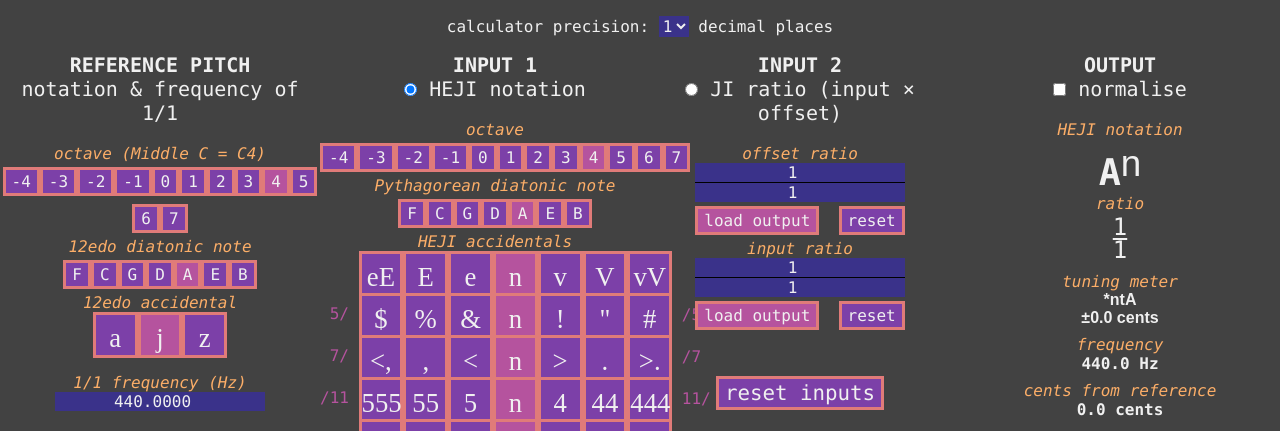
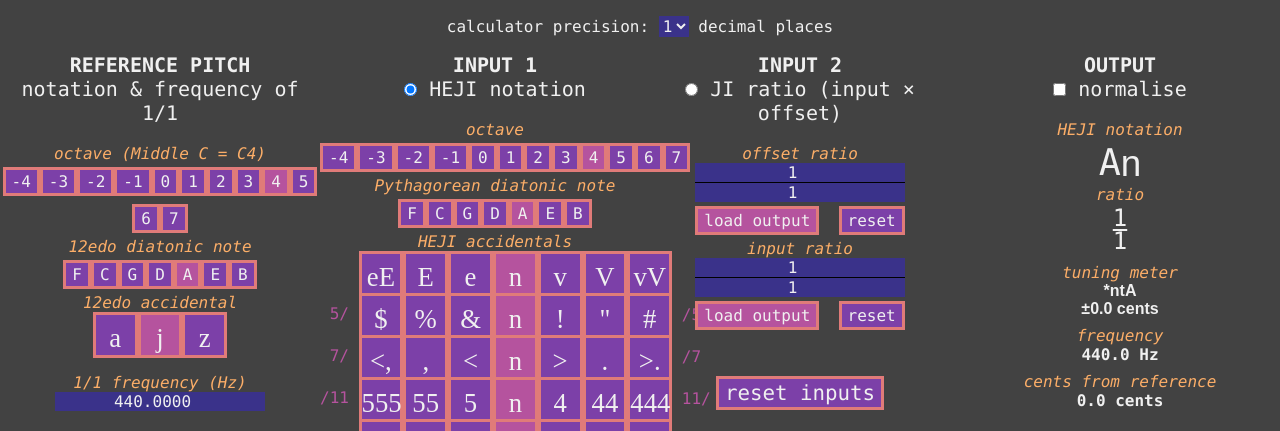
Before and after one commit to richiegreene/notation, a PHP site: page / in a window 1280 px wide. Shown: the part 105-536 px from the top of the page. Run offline with PHP 8.4, Linux system fonts and the light colour scheme; some web fonts are replaced.

Commit message:
Ordinaly alignment output fix!

```diff
--- a/HEJI Extensions/hejicalc-main/src/style.css
+++ b/HEJI Extensions/hejicalc-main/src/style.css
@@ -261,6 +261,7 @@ button.chromatic, .syntonic, .septimal, .undecimal, .tridecimal, .seventeen, .ni
     box-sizing: border-box;
     line-height: 2.875rem; /* For vertical centering */
     padding: 0; /* To help with line-height centering */
+    vertical-align: middle;
 }
 
 .label {
@@ -288,6 +289,7 @@ button.chromatic, .syntonic, .septimal, .undecimal, .tridecimal, .seventeen, .ni
     display: inline-flex;
     margin-top: 0.25rem;
     margin-bottom: 0;
+    vertical-align: middle;
 }
 
 #num {
@@ -306,9 +308,10 @@ button.chromatic, .syntonic, .septimal, .undecimal, .tridecimal, .seventeen, .ni
 .noteName{
     color: var(--color-text);
     font-family: Menlo, Monaco, 'Courier New', monospace;
-    font-weight: bold;
+    font-weight: normal;
     font-size: 2.3rem;
     display: inline;
+    vertical-align: middle;
 }
 
 .clear {
```
Also changed, not shown: 1 other file.
